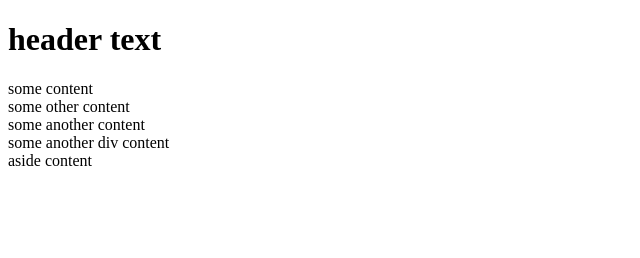
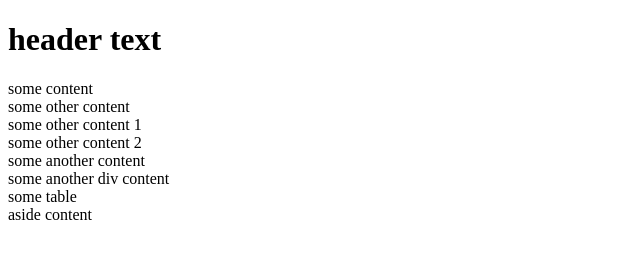
Before and after one commit to vinnik-v/git-testing, a plain HTML site: page index.html in a window 1280 px wide. Shown: the whole page, without its empty margins (0-640 px from the left). Drawn offline with Linux system fonts and the light colour scheme.

Commit message:
added some table
added some other content 1

added some other content 2

```diff
--- a/index.html
+++ b/index.html
@@ -19,12 +19,21 @@
     <div class="some-block">
         some other content
     </div>
+    <div class="some-block">
+        some other content 1
+    </div>
+    <div class="some-block">
+        some other content 2
+    </div>
     <div class="another-block">
         some another content
     </div>
     <div class="some-div">
         some another div content
     </div>
+    <table class="some-table">
+        some table
+    </table>
     <aside>aside content</aside>
     <script>console.log('hi')</script>
 </body>
```
